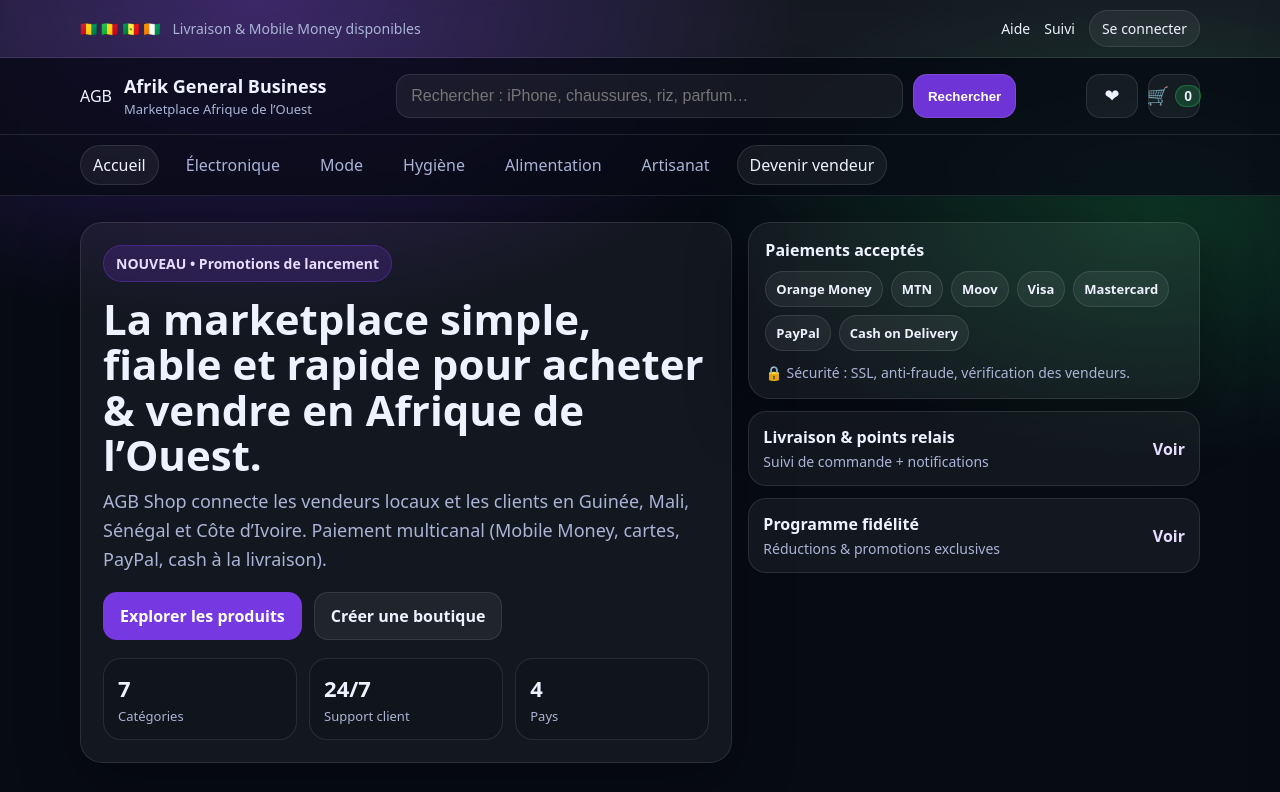
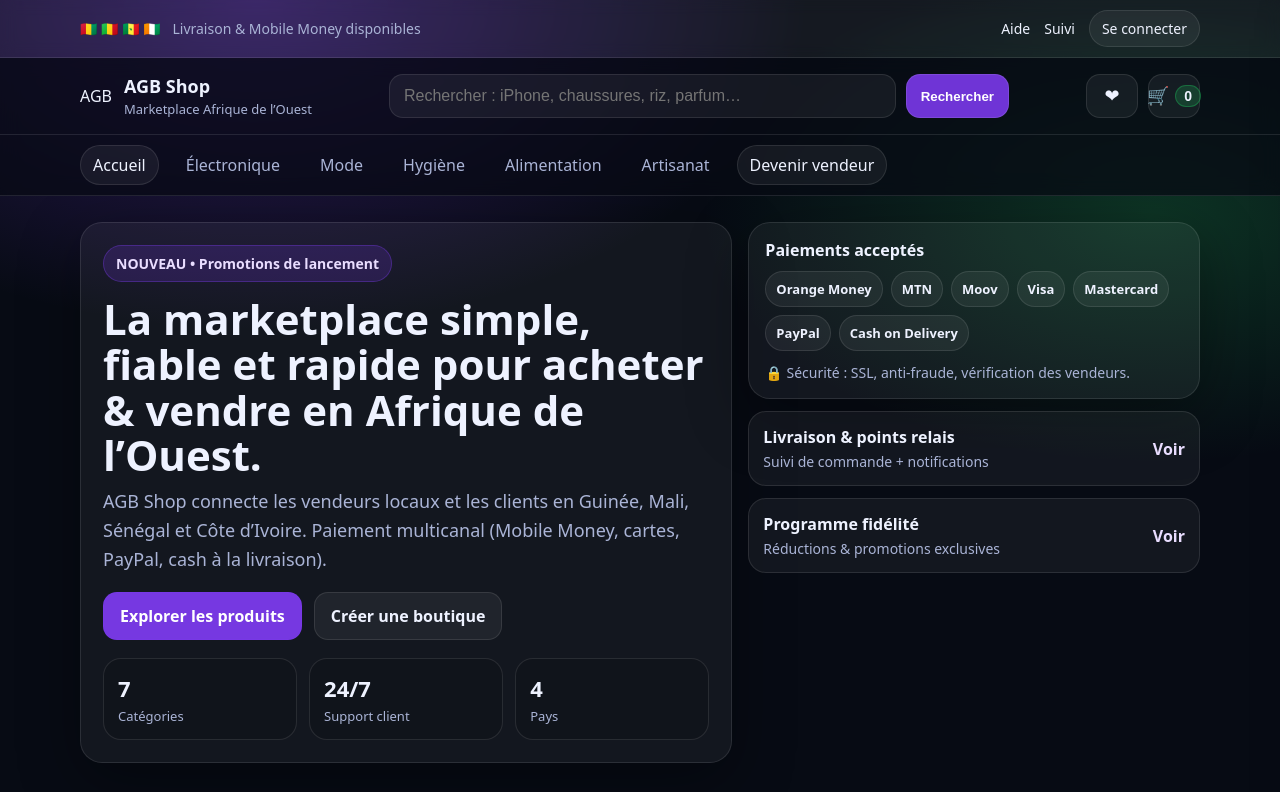
Before and after one commit to baldealphamadou89-bot/AGB-Shop, a plain HTML site: page index.html in a window 1280 px wide. Shown: the top 792 px of the page. Drawn offline with Linux system fonts and the light colour scheme.

Commit message:
index.html

```diff
--- a/index.html
+++ b/index.html
@@ -3,7 +3,7 @@
 <head>
   <meta charset="UTF-8" />
   <meta name="viewport" content="width=device-width, initial-scale=1.0" />
-  <title>Afrik General Business — Marketplace</title>
+  <title>AGB Shop — Marketplace</title>
   <link rel="stylesheet" href="style.css" />
 </head>
 
@@ -28,7 +28,7 @@
       <div class="brand">
         <div class="logo">AGB</div>
         <div>
-          <div class="brand-name">Afrik General Business</div>
+          <div class="brand-name">AGB Shop</div>
           <div class="brand-sub">Marketplace Afrique de l’Ouest</div>
         </div>
       </div>
```
